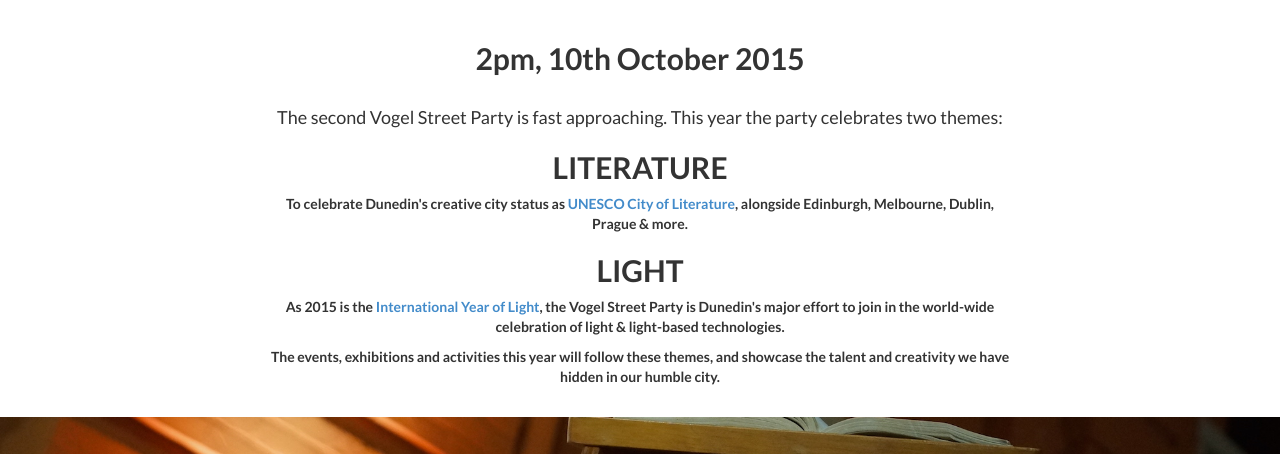
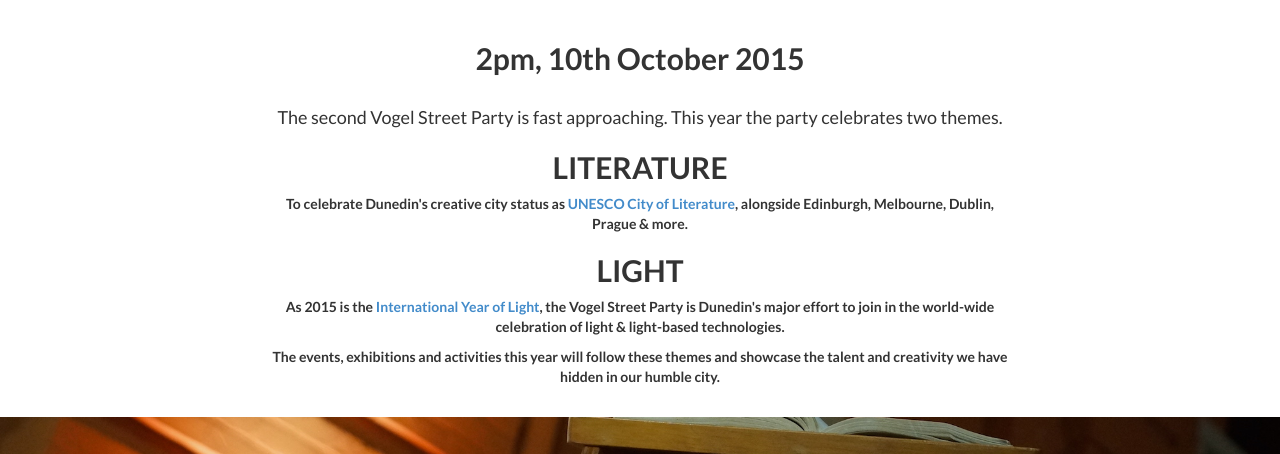
Before and after one commit to vogelstpartystaging/vogelstpartystaging-001.github.io, a Jekyll site: the page built from index.html, in a window 1280 px wide and 900 px high, scrolled down 641 px. Shown: the part 154-608 px from the top of the window. Built offline with Jekyll 4.4.1, drawn with Linux system fonts in a browser that asks for light colours.

Commit message:
tweak about punctuation

```diff
--- a/_includes/about.html
+++ b/_includes/about.html
@@ -7,7 +7,7 @@
               <br/>
                 <p class="lead">
                 The second Vogel Street Party is fast approaching.
-                This year the party celebrates two themes:
+                This year the party celebrates two themes.
                 </p>
                 <h2>LITERATURE</h2>
                 <p>
@@ -18,7 +18,7 @@
                 As 2015 is the <a href="http://www.light2015.org/">International Year of Light</a>, the Vogel Street Party is Dunedin's major effort to join in the world-wide celebration of light &amp; light-based technologies.
                 </p>
                 <p>
-                The events, exhibitions and activities this year will follow these themes, and showcase the talent and creativity we have hidden in our humble city.
+                The events, exhibitions and activities this year will follow these themes and showcase the talent and creativity we have hidden in our humble city.
                 </p>
                 <br/>
               </div>
```
